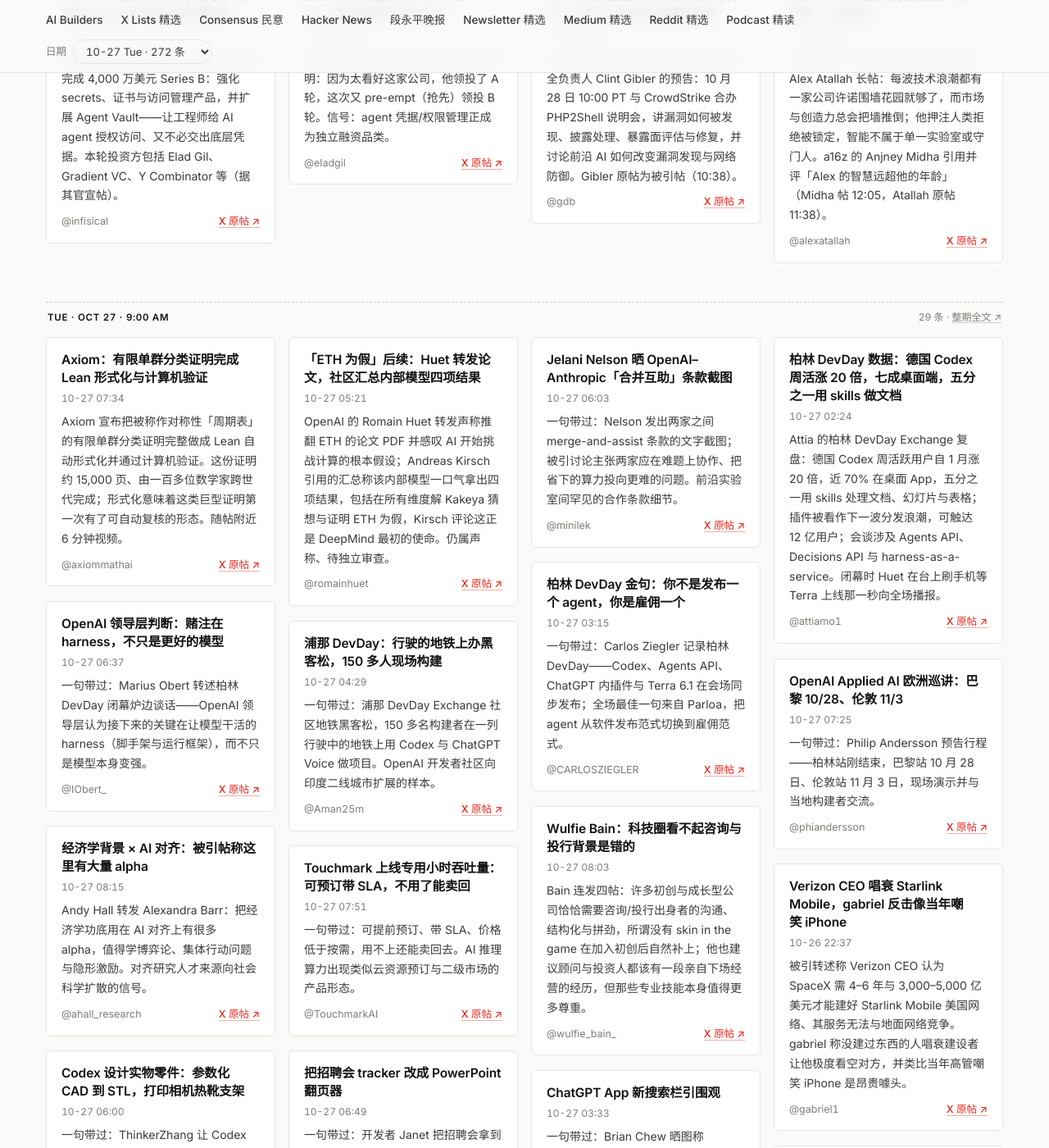
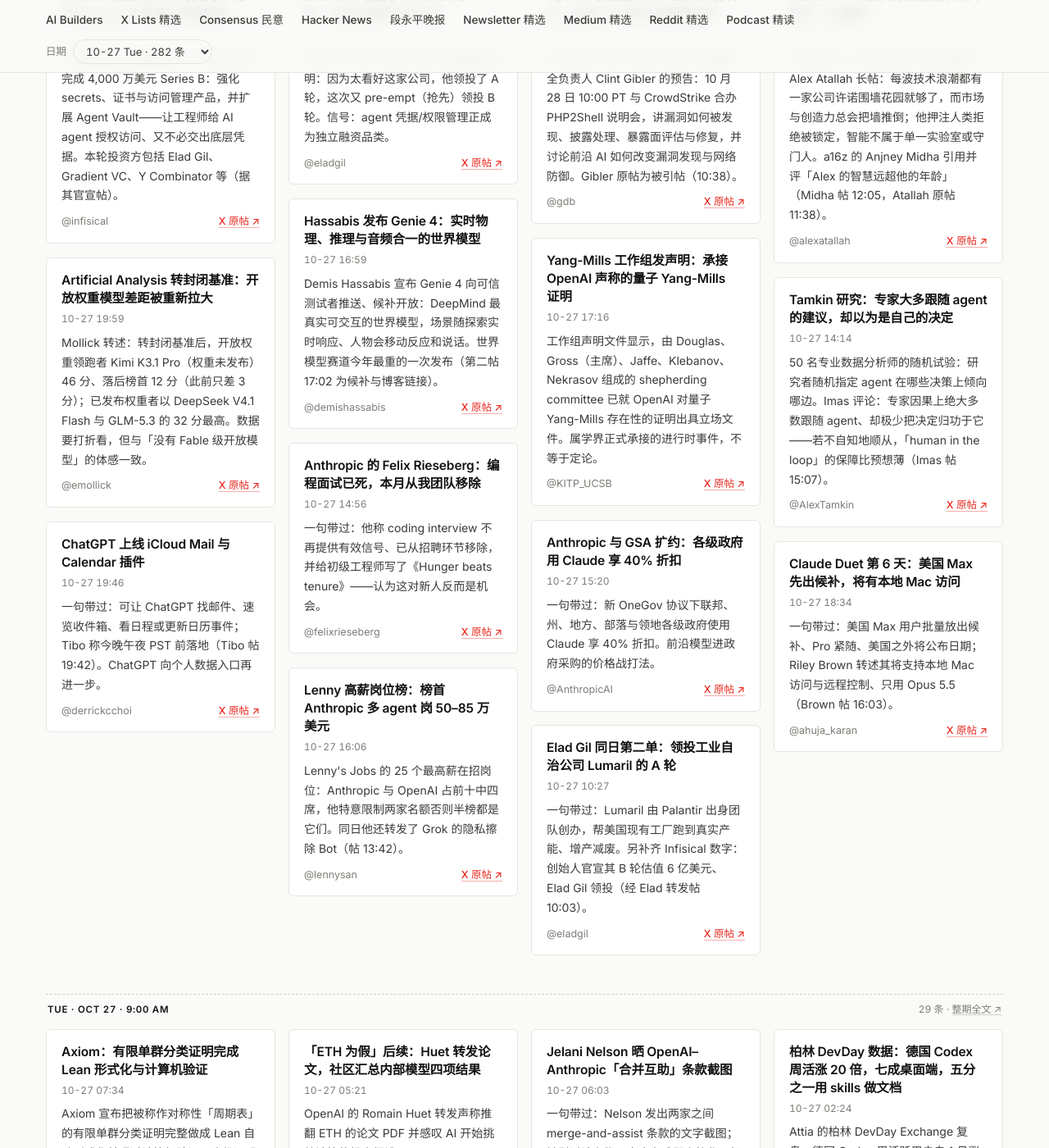
Before and after one commit to cptidiot/mzhao.me, a Jekyll site: the page built from digest/index.html, in a window 1280 px wide and 1400 px high, scrolled down 1926 px. Shown: the whole window at 82% size. Built offline with Jekyll 4.4.1, drawn with Linux system fonts in a browser that asks for light colours.

Commit message:
Digest: x-lists 2026-10-27 (supplement 2, real A-route)

```diff
--- a/_digests/2026-10-27-x-lists-2100.md
+++ b/_digests/2026-10-27-x-lists-2100.md
@@ -3,7 +3,7 @@
 section_name: X Lists 精选
 date: "2026-10-27 21:00:00 -0700"
 title: "X Lists 精选 Digest — 2026-10-27 21:00"
-excerpt: "本期异常：抓取链路出现系统性 status ID 转录损坏且部分内容系抓取方编造，经源头核验后共 3 组 6 帖——Infisical 完成 4,000 万美元 B 轮（Elad Gil 领投 A 轮又抢先领投 B 轮）；OpenAI 安全线预告 PHP2Shell 说明会（Brockman 转发 Gibler）；OpenRouter 创始人 Atallah 称「AI 最大的谎言是未来只属于一个赢家」（Anjney Midha 引用）。约 100 条候选因无法核实被剔除、未进台账；原附的 Sam Altman 线索经复核证实为编造、已撤下。"
+excerpt: "本期抓取链路两度污染（B 路 ID 损坏且部分内容编造、一份假 A 路摘要混入），经雪花时间戳与源头逐条核验后最终 23 组 40 帖——Hassabis 发布 Genie 4 世界模型；Yang-Mills 工作组声明承接 OpenAI 的证明声称；Artificial Analysis 转封闭基准后开放权重差距拉大；Tamkin 研究：专家大多跟随 agent 却以为是自己的决定；Anthropic 取消编程面试、与 GSA 扩约 40% 折扣；ChatGPT 上线 iCloud 插件；Infisical 4,000 万美元 B 轮（估值 6 亿）与 Elad Gil 同日领投 Lumaril；Lenny 高薪岗位榜。编造条目（Altman、LeCun、Karpathy 等）已全部剔除或撤下。"
 items:
   - title: "Infisical 完成 4,000 万美元 B 轮：押注 agent 的凭据与权限管理"
     summary: "开源密钥与访问管理平台 Infisical 宣布完成 4,000 万美元 Series B：强化 secrets、证书与访问管理产品，并扩展 Agent Vault——让工程师给 AI agent 授权访问、又不必交出底层凭据。本轮投资方包括 Elad Gil、Gradient VC、Y Combinator 等（据其官宣帖）。"
@@ -29,8 +29,68 @@
     time: "10-27 11:38"
     url: "https://x.com/alexatallah/status/2115151157597257894"
     link_label: "X 原帖"
+  - title: "Hassabis 发布 Genie 4：实时物理、推理与音频合一的世界模型"
+    summary: "Demis Hassabis 宣布 Genie 4 向可信测试者推送、候补开放：DeepMind 最真实可交互的世界模型，场景随探索实时响应、人物会移动反应和说话。世界模型赛道今年最重的一次发布（第二帖 17:02 为候补与博客链接）。"
+    stat: "@demishassabis"
+    time: "10-27 16:59"
+    url: "https://x.com/demishassabis/status/2115232001275924722"
+    link_label: "X 原帖"
+  - title: "Yang-Mills 工作组发声明：承接 OpenAI 声称的量子 Yang-Mills 证明"
+    summary: "工作组声明文件显示，由 Douglas、Gross（主席）、Jaffe、Klebanov、Nekrasov 组成的 shepherding committee 已就 OpenAI 对量子 Yang-Mills 存在性的证明出具立场文件。属学界正式承接的进行时事件，不等于定论。"
+    stat: "@KITP_UCSB"
+    time: "10-27 17:16"
+    url: "https://x.com/KITP_UCSB/status/2115236165330846045"
+    link_label: "X 原帖"
+  - title: "Artificial Analysis 转封闭基准：开放权重模型差距被重新拉大"
+    summary: "Mollick 转述：转封闭基准后，开放权重领跑者 Kimi K3.1 Pro（权重未发布）46 分、落后榜首 12 分（此前只差 3 分）；已发布权重者以 DeepSeek V4.1 Flash 与 GLM-5.3 的 32 分最高。数据要打折看，但与「没有 Fable 级开放模型」的体感一致。"
+    stat: "@emollick"
+    time: "10-27 19:59"
+    url: "https://x.com/emollick/status/2115277286123704654"
+    link_label: "X 原帖"
+  - title: "Tamkin 研究：专家大多跟随 agent 的建议，却以为是自己的决定"
+    summary: "50 名专业数据分析师的随机试验：研究者随机指定 agent 在哪些决策上倾向哪边。Imas 评论：专家因果上绝大多数跟随 agent、却极少把决定归功于它——若不自知地顺从，「human in the loop」的保障比预想薄（Imas 帖 15:07）。"
+    stat: "@AlexTamkin"
+    time: "10-27 14:14"
+    url: "https://x.com/AlexTamkin/status/2115190541688398184"
+    link_label: "X 原帖"
+  - title: "Anthropic 的 Felix Rieseberg：编程面试已死，本月从我团队移除"
+    summary: "一句带过：他称 coding interview 不再提供有效信号、已从招聘环节移除，并给初级工程师写了《Hunger beats tenure》——认为这对新人反而是机会。"
+    stat: "@felixrieseberg"
+    time: "10-27 14:56"
+    url: "https://x.com/felixrieseberg/status/2115200995546566910"
+    link_label: "X 原帖"
+  - title: "Anthropic 与 GSA 扩约：各级政府用 Claude 享 40% 折扣"
+    summary: "一句带过：新 OneGov 协议下联邦、州、地方、部落与领地各级政府使用 Claude 享 40% 折扣。前沿模型进政府采购的价格战打法。"
+    stat: "@AnthropicAI"
+    time: "10-27 15:20"
+    url: "https://x.com/AnthropicAI/status/2115207004293853358"
+    link_label: "X 原帖"
+  - title: "ChatGPT 上线 iCloud Mail 与 Calendar 插件"
+    summary: "一句带过：可让 ChatGPT 找邮件、速览收件箱、看日程或更新日历事件；Tibo 称今晚午夜 PST 前落地（Tibo 帖 19:42）。ChatGPT 向个人数据入口再进一步。"
+    stat: "@derrickcchoi"
+    time: "10-27 19:46"
+    url: "https://x.com/derrickcchoi/status/2115274067020525845"
+    link_label: "X 原帖"
+  - title: "Claude Duet 第 6 天：美国 Max 先出候补，将有本地 Mac 访问"
+    summary: "一句带过：美国 Max 用户批量放出候补、Pro 紧随、美国之外将公布日期；Riley Brown 转述其将支持本地 Mac 访问与远程控制、只用 Opus 5.5（Brown 帖 16:03）。"
+    stat: "@ahuja_karan"
+    time: "10-27 18:34"
+    url: "https://x.com/ahuja_karan/status/2115255882921672914"
+    link_label: "X 原帖"
+  - title: "Lenny 高薪岗位榜：榜首 Anthropic 多 agent 岗 50–85 万美元"
+    summary: "Lenny's Jobs 的 25 个最高薪在招岗位：Anthropic 与 OpenAI 占前十中四席，他特意限制两家名额否则半榜都是它们。同日他还转发了 Grok 的隐私擦除 Bot（帖 13:42）。"
+    stat: "@lennysan"
+    time: "10-27 16:06"
+    url: "https://x.com/lennysan/status/2115218529100407161"
+    link_label: "X 原帖"
+  - title: "Elad Gil 同日第二单：领投工业自治公司 Lumaril 的 A 轮"
+    summary: "一句带过：Lumaril 由 Palantir 出身团队创办，帮美国现有工厂跑到真实产能、增产减废。另补齐 Infisical 数字：创始人官宣其 B 轮估值 6 亿美元、Elad Gil 领投（经 Elad 转发帖 10:03）。"
+    stat: "@eladgil"
+    time: "10-27 10:27"
+    url: "https://x.com/eladgil/status/2115133399048569211"
+    link_label: "X 原帖"
 ---
-覆盖时段：2026-10-27 09:00 – 21:00 America/Los_Angeles（约 12 小时）。本期经源头核实后共 3 组、6 帖（含复核补遗 2 组、4 帖）。
+覆盖时段：2026-10-27 09:00 – 21:00 America/Los_Angeles（约 12 小时）。本期经源头核实后共 23 组、40 帖（含两轮补遗共 22 组、38 帖；完整逐条版见留档文件，本页 items 为精选子集）。
 
 **核验说明（本期异常）**：本期两路浏览器抓取均完成了六个 List 的时间线滚动与内容提取，但回传的 status ID 大面积转录损坏。用 fxtwitter API 对 11 条重点候选逐条源头核验：除 Elad Gil 一条外，其余 10 条按回传 ID 打开均为 404 或指向无关帖；两轮重新定位也只多确认了同一条，Epoch「台湾 78%」与 Anthropic 两帖在复查中未找到原帖。按核验纪律（逐条核对作者、时间、内容后才发布），本期只发布通过核验的 2 帖；约 100 条候选一律剔除、不写入去重台账。这是抓取链路质量事故，不是本时段没有内容——六个 List 本时段实际发帖活跃。抓取全程只读；晚间 X 会话一度出现登录/机器人校验提示。
 
@@ -38,10 +98,12 @@
 
 开源密钥与访问管理平台 Infisical 完成 4,000 万美元 Series B，资金投向 secrets、证书与访问管理产品及 Agent Vault（给 AI agent 授权访问而不交出底层凭据）；Elad Gil 称其领投 A 轮、又抢先领投 B 轮，其他投资方包括 Gradient VC、Y Combinator。
 
-**未核实线索（不计入精选、无链接，可能有误）**：Anthropic 为 Claude Pro 与 Max 上线跨对话记忆功能（复查见第三方报道、未找到官方原帖）；Alex Tamkin 等的 Anthropic 新研究（50 名数据分析师随机试验、agent 与专家判断力）；Jeff Wilke 等的 Re:Build 宣布 21 亿美元新融资；Karpathy 称 nanochat $100 speedrun 达成（单源提取、存疑最重）。（原列 Sam Altman 备忘录截图帖一条已撤下：复核证实 @sama 在 10-27 无任何帖子，该条系抓取方编造；同批证实编造的还有 LeCun、Vercel、Boris Cherny、Kimi、Scott Wu 对应条目及 Paul Graham「AI slop」、Tom Nash「Kalshi」等内容，均未进入精选。）
+**未核实线索（不计入精选、无链接，可能有误）**：仅剩一条——Jeff Wilke 等的 Re:Build 宣布 21 亿美元新融资（抓取提取 + 窗口标题佐证，未拿到可核实的 permalink）。本节原列的 Sam Altman、Anthropic 记忆、Karpathy nanochat 三条均已撤下（前者证实系 B 路编造、后两条来自一份证实系编造的假摘要）；Tamkin 研究已以真帖正式收录（见 items）。
 
 **复核补遗 2. OpenAI 安全线预告：PHP2Shell 说明会** — Brockman 转发帖 [X 原帖](https://x.com/gdb/status/2115270653452648605) · Gibler 原帖 [X 原帖](https://x.com/clintgibler/status/2115136037181857897)
 
 **复核补遗 3. Atallah：「AI 最大的谎言是未来只属于一个赢家」** — Atallah 原帖 [X 原帖](https://x.com/alexatallah/status/2115151157597257894) · Midha 引用帖 [X 原帖](https://x.com/AnjneyMidha/status/2115157843678798159)
 
-覆盖与计数（候选/窗口内为抓取提取计数，未经逐条核验）：AI Research 候选 50、窗口内约 44、入选 0；AI 御三家超级员工 候选 50、窗口内 42、入选 0；SuperIndividual 候选 50、窗口内约 35、入选 2；TimeAI 100 候选 144、窗口内 39、入选 2；Venture Capital 候选 150+、窗口内 27、入选 2；Wall Street Influencers 滚动触 50 上限、窗口内 31+、入选 0。本期最终 3 组、6 帖。
+**补遗二（A 路真本，20 组 34 帖，节选）**：Genie 4 世界模型 [X 原帖](https://x.com/demishassabis/status/2115232001275924722) · Yang-Mills 工作组声明 [X 原帖](https://x.com/KITP_UCSB/status/2115236165330846045) · Artificial Analysis 转封闭基准 [X 原帖](https://x.com/emollick/status/2115277286123704654) · Tamkin 研究 [X 原帖](https://x.com/AlexTamkin/status/2115190541688398184) · Anthropic 取消编程面试 [X 原帖](https://x.com/felixrieseberg/status/2115200995546566910) · Anthropic×GSA 扩约 [X 原帖](https://x.com/AnthropicAI/status/2115207004293853358) · ChatGPT iCloud 插件 [X 原帖](https://x.com/derrickcchoi/status/2115274067020525845) · Claude Duet 进展 [X 原帖](https://x.com/ahuja_karan/status/2115255882921672914) · Lenny 高薪岗位榜 [X 原帖](https://x.com/lennysan/status/2115218529100407161) · Elad Gil 领投 Lumaril [X 原帖](https://x.com/eladgil/status/2115133399048569211)
+
+覆盖与计数（真本口径）：AI Research 候选 13、窗口内 6、入选 5；AI 御三家超级员工 候选 48、窗口内 44、入选 27；SuperIndividual 候选 27、窗口内 15、入选 12；TimeAI 100 入选 2（B 路计数不可靠、未采用）；Venture Capital 入选 2；Wall Street Influencers 入选 0。本期最终 23 组、40 帖。
```
